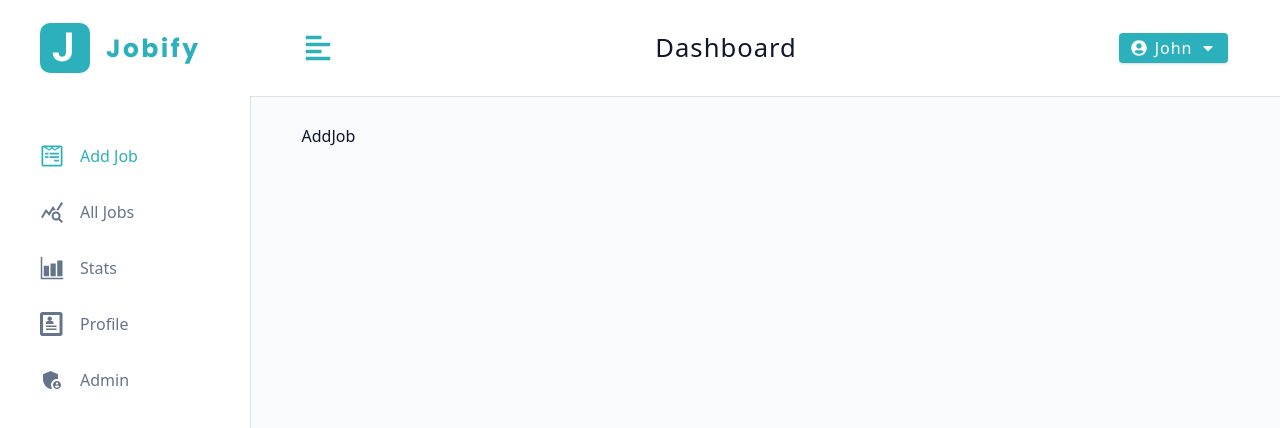
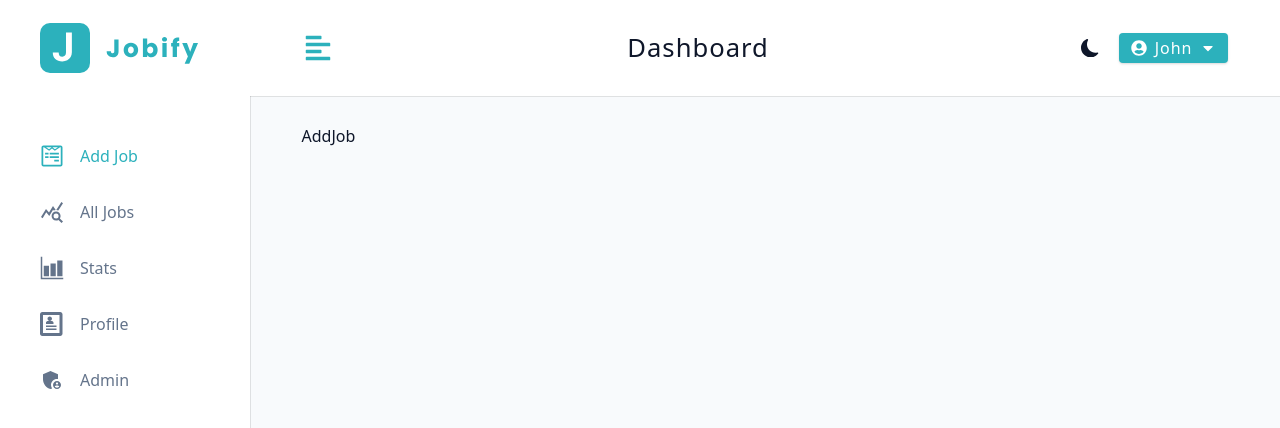
Before and after one commit to edriso/jobify, a React (Vite) app in the folder client/: page /dashboard in a window 1280 px wide. Shown: the top 428 px of the page. Built offline with nearby package versions, Linux system fonts and the light colour scheme.

Commit message:
add ThemeToggle component

```diff
--- a/client/src/components/Navbar.jsx
+++ b/client/src/components/Navbar.jsx
@@ -3,6 +3,7 @@
 import Logo from './Logo';
 import { useDashboardContext } from '../pages/DashboardLayout';
 import LogoutContainer from './LogoutContainer';
+import ThemeToggle from './ThemeToggle';
 
 function Navbar() {
   const { toggleSidebar } = useDashboardContext();
@@ -18,6 +19,7 @@
           <h4 className="logo-text">Dashboard</h4>
         </div>
         <div className="btn-container">
+          <ThemeToggle />
           <LogoutContainer />
         </div>
       </div>
--- /dev/null
+++ b/client/src/components/ThemeToggle.jsx
@@ -0,0 +1,19 @@
+import { BsFillSunFill, BsFillMoonFill } from 'react-icons/bs';
+import Wrapper from '../assets/styledWrappers/ThemeToggle';
+import { useDashboardContext } from '../pages/DashboardLayout';
+
+function ThemeToggle() {
+  const { isDarkTheme, toggleDarkTheme } = useDashboardContext();
+
+  return (
+    <Wrapper onClick={toggleDarkTheme}>
+      {isDarkTheme ? (
+        <BsFillSunFill className="toggle-icon" />
+      ) : (
+        <BsFillMoonFill className="toggle-icon" />
+      )}
+    </Wrapper>
+  );
+}
+
+export default ThemeToggle;
```
